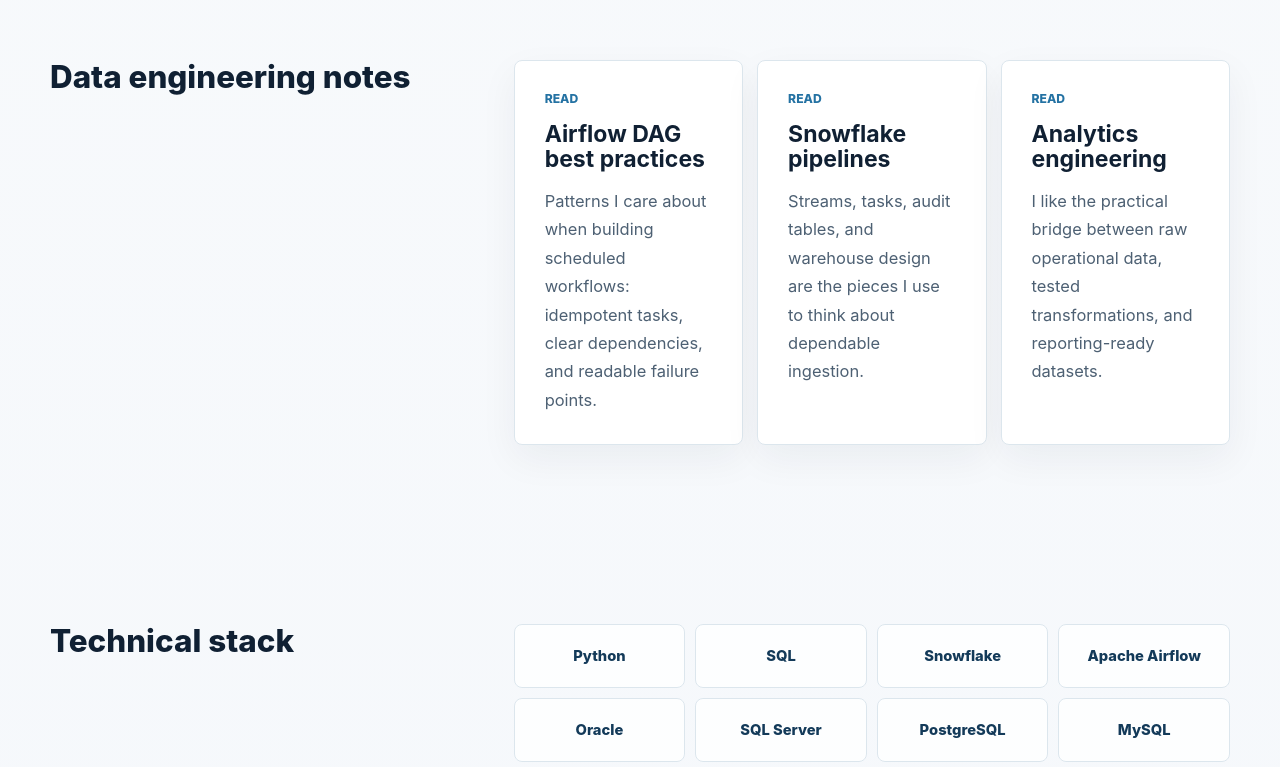
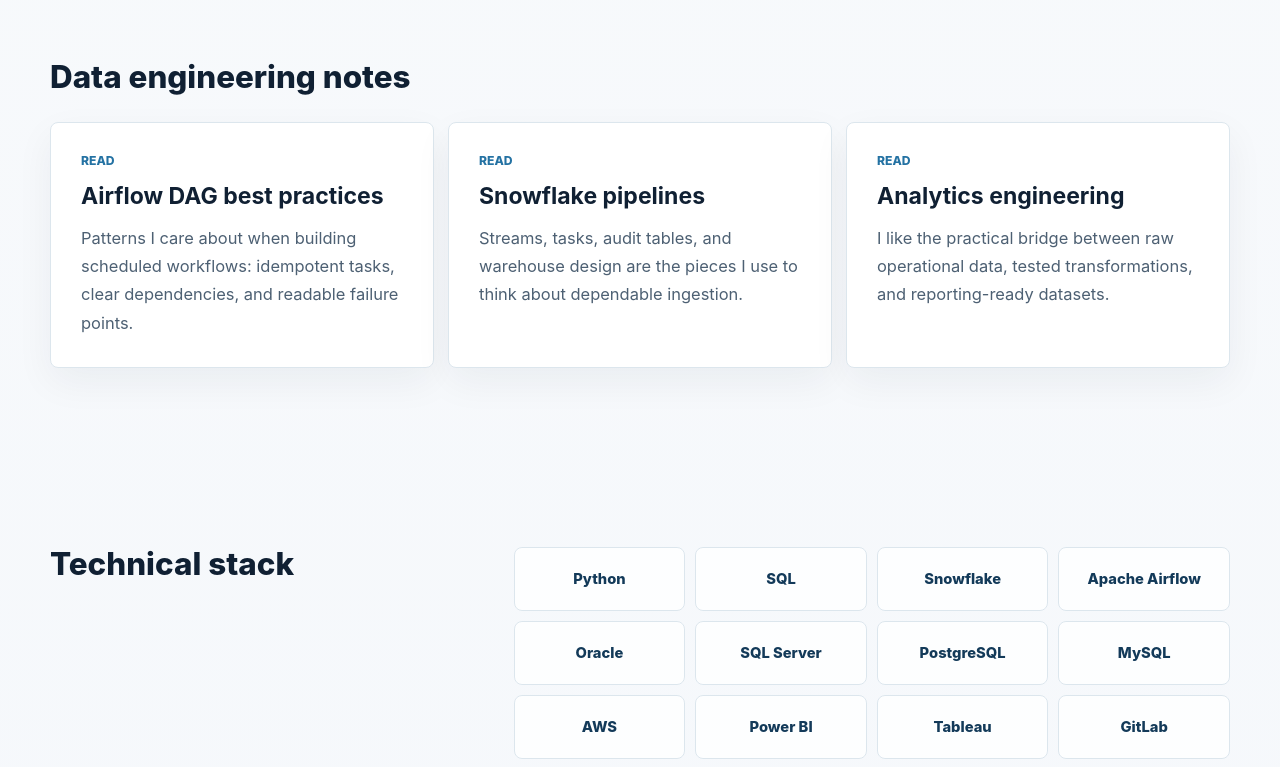
Before and after one commit to Amir-Mirkazemi/amir-data-engineer-portfolio, a Next.js app: page / in a window 1280 px wide. Shown: the part 2850-3617 px from the top of the page. Built offline with nearby package versions, Linux system fonts and the light colour scheme.

Commit message:
Polish notes section layout

```diff
--- a/src/app/globals.css
+++ b/src/app/globals.css
@@ -615,16 +615,14 @@
 }
 
 .notesSection {
-  display: grid;
-  grid-template-columns: minmax(260px, 0.54fr) minmax(0, 1fr);
-  gap: clamp(28px, 6vw, 84px);
-  align-items: start;
+  display: block;
 }
 
 .notesGrid {
   display: grid;
   grid-template-columns: repeat(3, minmax(0, 1fr));
   gap: 14px;
+  margin-top: 28px;
 }
 
 .noteCard {
```
